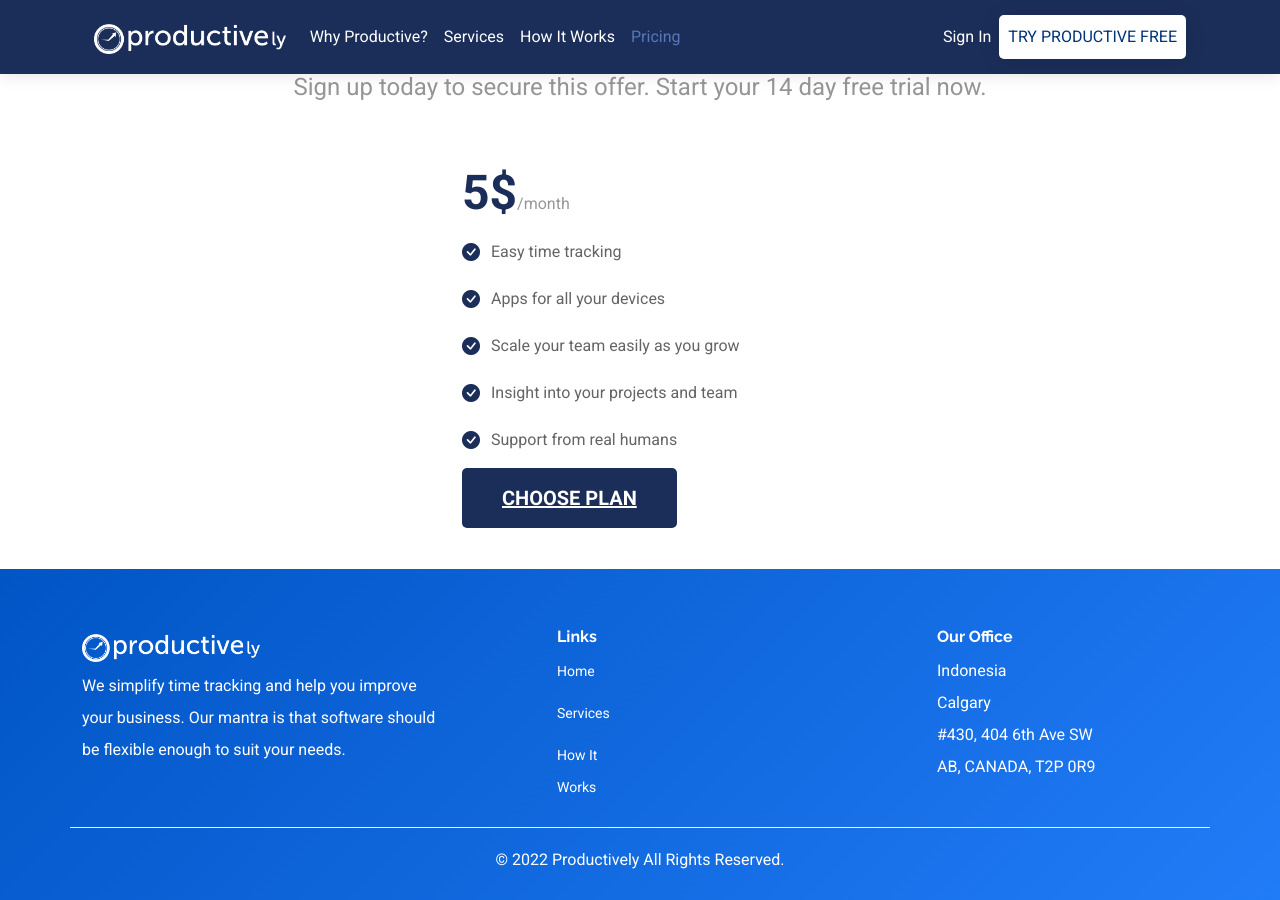
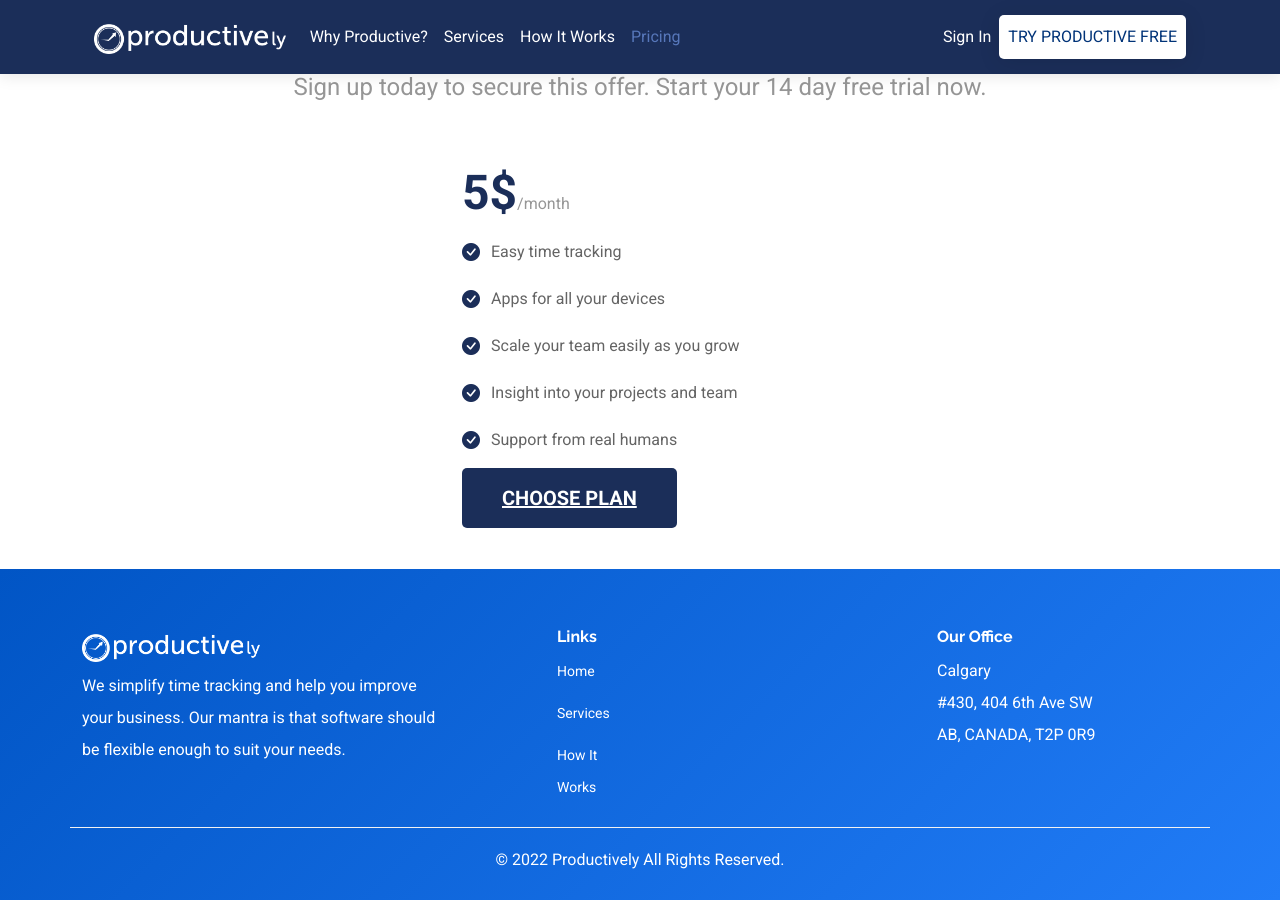
Before and after one commit to GordanMik/timetrackingwebsite, a Jekyll site: the page built from index.markdown, in a window 1280 px wide and 900 px high, scrolled down 3654 px. Built offline with Jekyll 4.4.1, drawn with Linux system fonts in a browser that asks for light colours.

Commit message:
minor update

```diff
--- a/_config.yml
+++ b/_config.yml
@@ -119,8 +119,8 @@ footer:
   #   link: "#about"
   #   pageType: "Community"
   rightcol:
-  - location: Indonesia
-    address: "Calgary <br> #430, 404 6th Ave SW <br> AB, CANADA, T2P 0R9"
+  - location: Calgary
+    address: " #430, 404 6th Ave SW <br> AB, CANADA, T2P 0R9"
 
 
 social:
```
